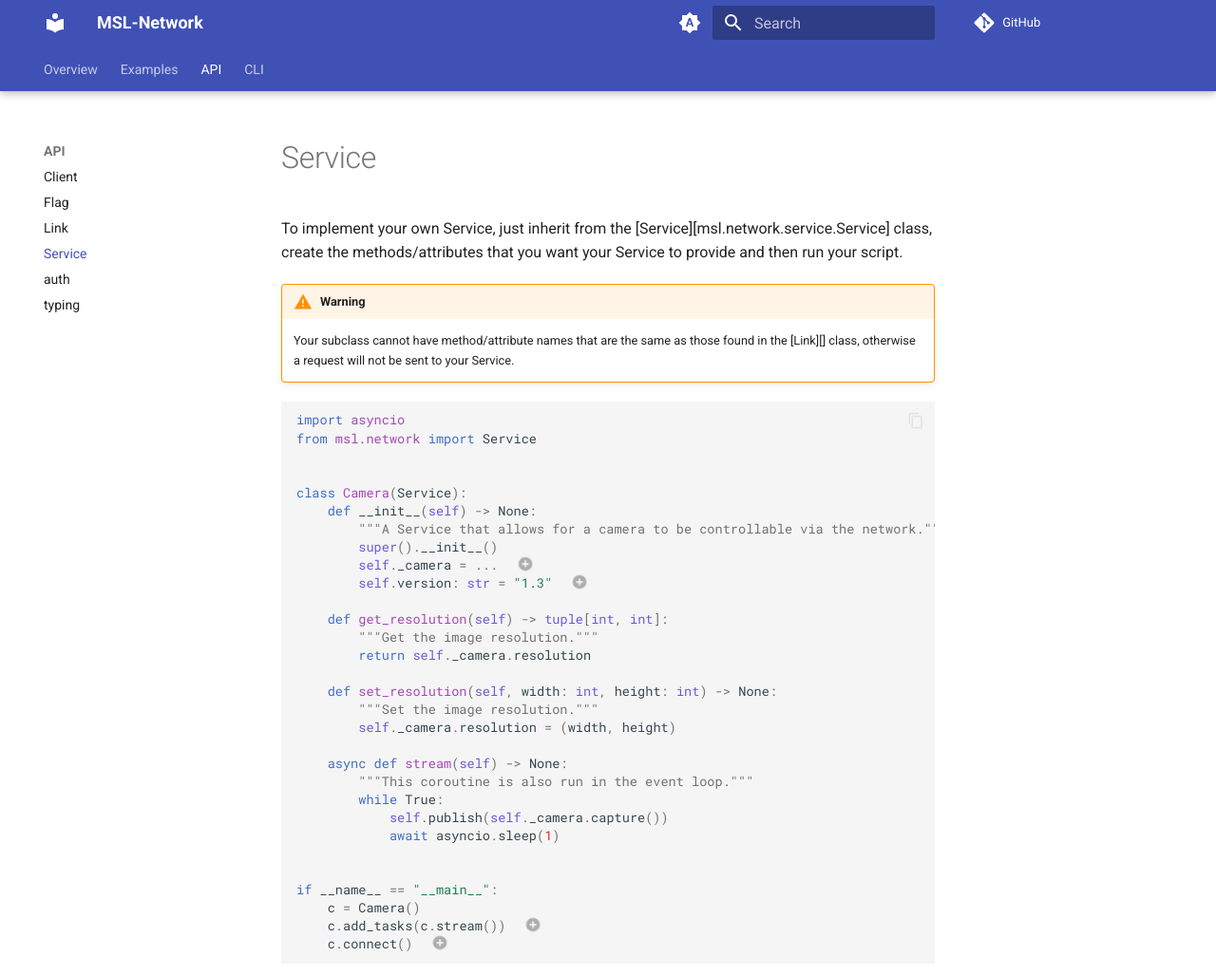
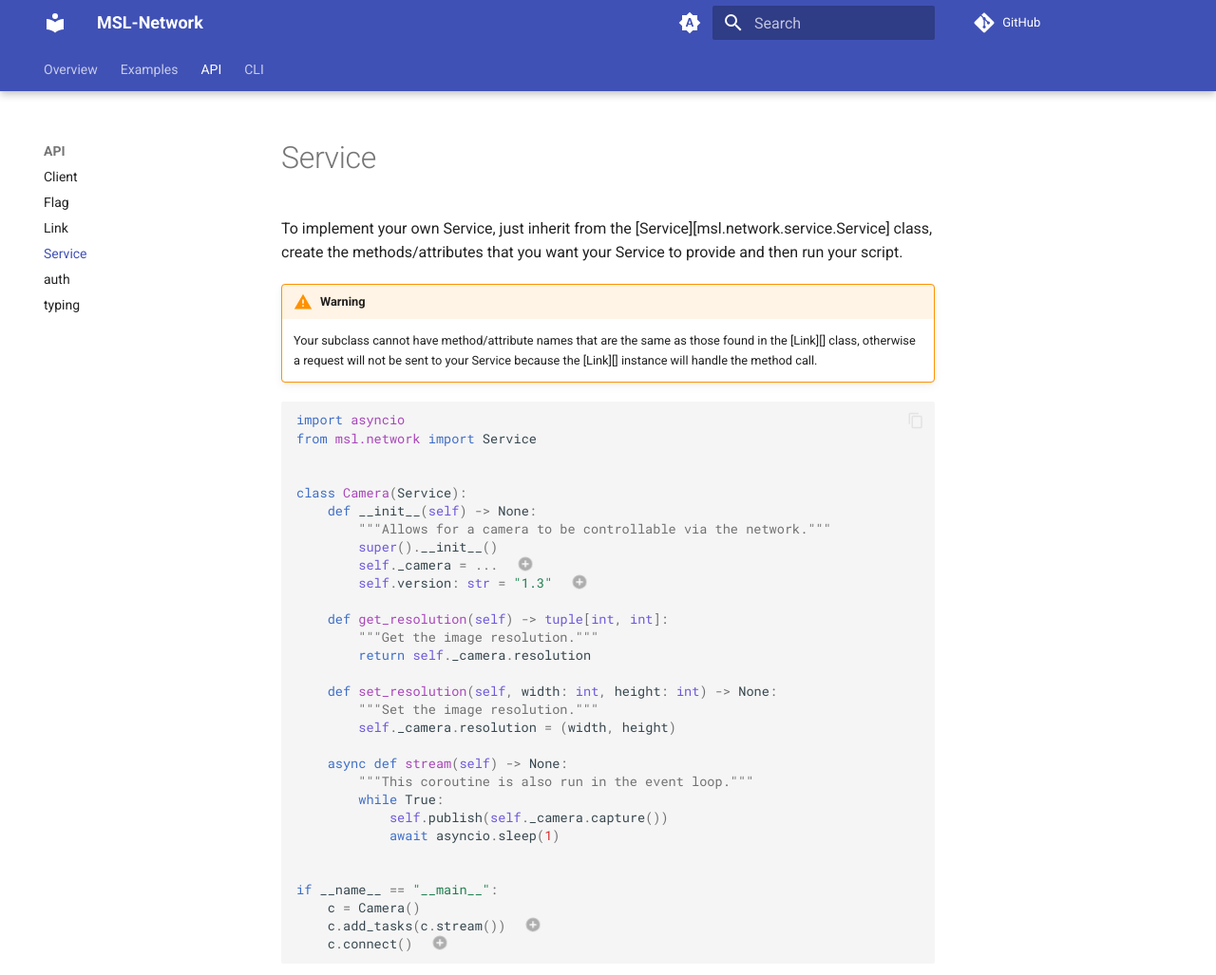
Before and after one commit to MSLNZ/msl-network, an MkDocs documentation site: the page built from docs/api/service.md, in a window 1280 px wide and 1312 px high, cut to the strip 0-1027 px from the top of the window. Shown: the whole strip at 95% size. Built offline with MkDocs 1.6.1 and Material for MkDocs 9.7.7, drawn with Linux system fonts in a browser that asks for light colours; comment, search, counter and statistics services are not loaded; the version menu is left out.

Commit message:
docs: mention that a Link will handle method call in warning

````diff
--- a/docs/api/service.md
+++ b/docs/api/service.md
@@ -3,7 +3,7 @@
 To implement your own Service, just inherit from the [Service][msl.network.service.Service] class, create the methods/attributes that you want your Service to provide and then run your script.
 
 !!! warning
-    Your subclass cannot have method/attribute names that are the same as those found in the [Link][] class, otherwise a request will not be sent to your Service.
+    Your subclass cannot have method/attribute names that are the same as those found in the [Link][] class, otherwise a request will not be sent to your Service because the [Link][] instance will handle the method call.
 
 ```python
 import asyncio
@@ -12,7 +12,7 @@ from msl.network import Service
 
 class Camera(Service):
     def __init__(self) -> None:
-        """A Service that allows for a camera to be controllable via the network."""
+        """Allows for a camera to be controllable via the network."""
         super().__init__()
         self._camera = ...  # (1)!
         self.version: str = "1.3"  # (2)!
````
Also changed, not shown: 1 other file.
